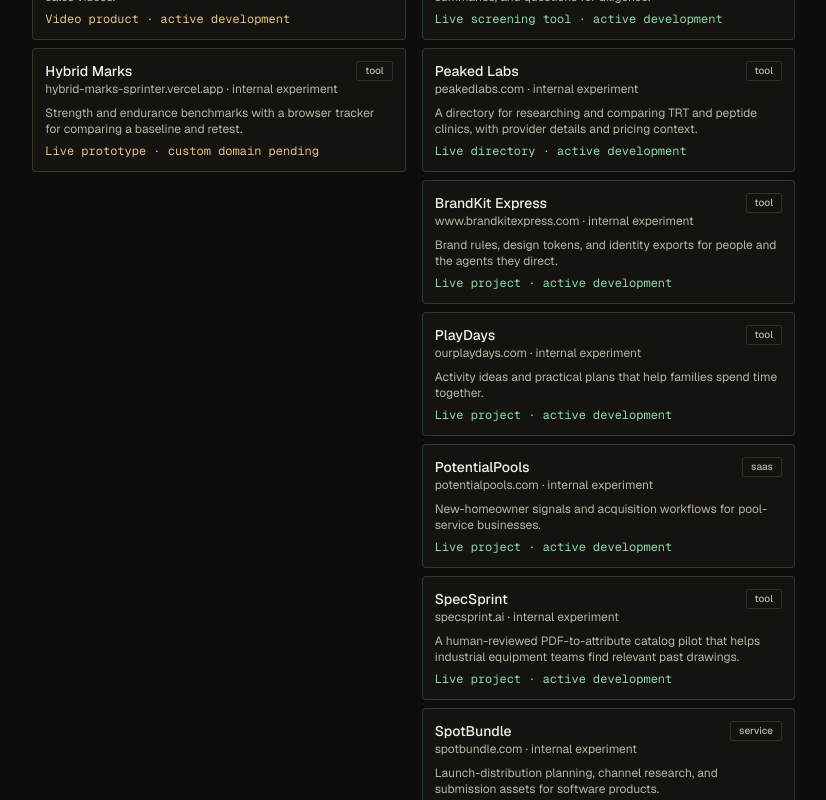
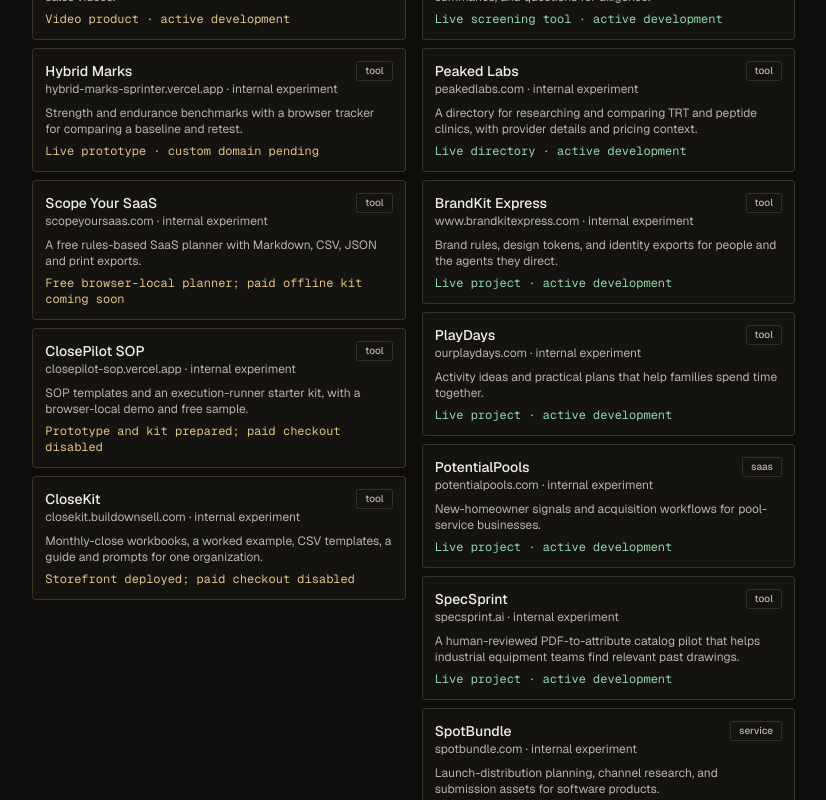
Before and after one commit to tylerdr/sprinter-studio, a Next.js app: page / in a window 1280 px wide. Shown: the part 3122-3922 px from the top of the page, without its empty margins (421-1247 px from the left). Built offline with nearby package versions, Linux system fonts and the light colour scheme.

Commit message:
List Scope Your SaaS, ClosePilot SOP and CloseKit (#19)

```diff
--- a/app/data/ventures.ts
+++ b/app/data/ventures.ts
@@ -447,6 +447,49 @@ export const ventures: Venture[] = [
     url: "https://surveyclose.com",
     signal: "Public site and share assets checked in October 2026. Commercial traction is not implied by launch status.",
   },
+  // Newly listed Sprint experiments; paid checkout remains closed.
+  {
+    slug: "scope-your-saas",
+    name: "Scope Your SaaS",
+    domain: "scopeyoursaas.com",
+    description: "A free rules-based SaaS planner with Markdown, CSV, JSON and print exports.",
+    stage: "sprint",
+    track: "internal",
+    archetype: "tool",
+    status: "Free browser-local planner; paid offline kit coming soon",
+    url: "https://scopeyoursaas.com",
+    icp: "Founders preparing a first SaaS scope.",
+    monetization: "Planned USD 49 one-time offline kit; purchases are closed.",
+    signal: "Free browser-local planner with exports. No account or server saving; export before reload. Rules-based, not AI research, technical architecture or a delivery/cost estimate.",
+  },
+  {
+    slug: "closepilot-sop",
+    name: "ClosePilot SOP",
+    domain: "closepilot-sop.vercel.app",
+    description: "SOP templates and an execution-runner starter kit, with a browser-local demo and free sample.",
+    stage: "sprint",
+    track: "internal",
+    archetype: "tool",
+    status: "Prototype and kit prepared; paid checkout disabled",
+    url: "https://closepilot-sop.vercel.app",
+    icp: "Operators turning a documented process into a reviewable execution flow.",
+    monetization: "USD 49 one-time kit proposed in the owner contract; paid checkout remains disabled.",
+    signal: "Demo and sample exist; hosted paid delivery remains unverified. Browser-local synthetic demo, not a hosted accounting integration.",
+  },
+  {
+    slug: "closekit",
+    name: "CloseKit",
+    domain: "closekit.buildownsell.com",
+    description: "Monthly-close workbooks, a worked example, CSV templates, a guide and prompts for one organization.",
+    stage: "sprint",
+    track: "internal",
+    archetype: "tool",
+    status: "Storefront deployed; paid checkout disabled",
+    url: "https://closekit.buildownsell.com",
+    icp: "Operators responsible for a monthly close.",
+    monetization: "USD 49 one-time kit proposed in the owner contract; paid checkout remains disabled.",
+    signal: "Immutable kit prepared; hosted paid delivery remains unverified. No accounting advice or live accounting integration.",
+  },
 ]
 
 export const trackConfig = {
--- a/documents/BACKLOG.md
+++ b/documents/BACKLOG.md
@@ -31,3 +31,7 @@
 - [x] Audit share images and BrandKit reference contracts; repair missing social cards in project repositories.
 - [ ] Record owner-approved identities, asset rights and brand tokens in BrandKit; source-observed contracts remain drafts.
 - [ ] Hybrid Marks custom domain remains pending; purchase/connection is separate scope.
+
+- [x] Prepare the three missing recent-launch records: Scope Your SaaS, ClosePilot SOP and CloseKit; preserve all 30 existing entries. Local branch `chore/recent-venture-listings-20261023`.
+- [ ] Coordinating task: publish the reviewed listing diff, pass the normal Vercel build, and verify the merged deployment's ledger, detail routes, canonical/social metadata and sitemap. Local font-fixture validation does not establish this result.
+- [ ] Product owners: verify future checkout activation and hosted paid fulfillment before changing the three new records' closed-checkout or unverified-delivery wording.
--- a/documents/HANDOFF.md
+++ b/documents/HANDOFF.md
@@ -1,10 +1,29 @@
 # Session Handoff
 
-2026-10-23 — expanded portfolio and social shares
+2026-10-23 — three recent-launch listings prepared locally
 
-- Added ten current projects, bringing Studio to 30 entries; Ohio remains the only retired entry. Nine additions Sail; Hybrid Marks Sprint with custom domain pending.
-- Current live product descriptions override stale Tai profiles, especially SpecSprint, AdsInChat and SurveyClose.
-- Added project-specific Twitter metadata and reduced OG title size for long names.
-- Ran OG Fixer across 38 product/root URLs and BrandKit across 38 contracts; see portfolio-share-audit-2026-10-23.md. Brand approvals remain unknown where no approval evidence exists.
-- Lint, typecheck, SEO contract and production build pass. PR #17 is merged and live. All 30 detail-route OG/Twitter images pass production checks. AdsInChat and Hybrid Marks are live; AdsInChat used one authorized paid queue override. Sprinter Agent is live, with OG Fixer score 100 and both images verified.
-- Existing Consulting/Tyler/Sprinter domain links remain verified; no DNS/email edits.
+## Current state
+
+- Local branch: `chore/recent-venture-listings-20261023`, based on `8e84884fc1aaec506cdd37de299bfdccb7aa26f4` (merged PR #18). The coordinating task confirmed one implementer and no active competing writer.
+- Added exactly three approved internal Sprint records in `app/data/ventures.ts`: Scope Your SaaS (`scopeyoursaas.com`), ClosePilot SOP (`closepilot-sop.vercel.app`) and CloseKit (`closekit.buildownsell.com`). The approved source packet is `/workspace/sprinter-opportunity-engine/gtm/studio-listing-additions-2026-10-23.json`; product capability checks were supplied by the coordinating task.
+- All 30 previous records remain unchanged. There are now 33 unique records: 32 active (18 Sail, 12 Sprint, 2 Amble) and Ohio as the only retired record. Recovery Wellness Longevity and AdsInChat were already present and remain unchanged.
+- New copy explicitly preserves the free planner's browser-local/rules-based limits, proposed kit pricing, disabled checkout and unverified hosted paid delivery. It does not establish demand or commerce activation.
+- No application component, design, dependency, lockfile, checkout, runtime setting, DNS or email changes. No remote write, PR, merge or deployment was performed in this local implementation task.
+
+## Validation
+
+- PASS: `npm run lint`, `npm run typecheck`, `npm run quality:seo`, and `git diff --check` (with hooks disabled on every Git invocation).
+- PASS: structural comparison against the base commit confirms all 30 prior objects unchanged, all three additions exactly equal the approved packet, 33 unique slugs and one retired record. Independent review also confirmed the old data file is reproduced byte-for-byte by removing the appended block.
+- Normal production build could not fetch the existing Fraunces, Geist and Geist Mono CSS from Google Fonts in this environment. This remains a normal-build validation gap for Vercel/CI, not a reason to alter the site's font configuration.
+- PASS with an explicit local-only fixture: Next.js Turbopack production build generated 77 pages using `NEXT_FONT_GOOGLE_MOCKED_RESPONSES` and the repository's bundled font files served over loopback. The fixture and font server are not application changes or deployment settings; static bundled fonts are not a full visual-equivalence check of the normal Google variable-font build.
+- PASS against that local production build: Chromium at 1440×900 and 390×844; all 33 ledger links; all three added detail pages and return navigation; complete approved copy; correct tracked outbound destinations; canonical, description, OG and Twitter metadata; no horizontal overflow or browser page errors. Direct HTTP requests to all three detail pages returned 200.
+- PASS: both declared social images for each new detail page returned PNG 200 at 1200×630; inspected all three OG cards and representative desktop/mobile screenshots. Sitemap returned 200 and 35 URLs, including all three additions.
+- Local evidence: `.local-validation/browser-report.json`, ledger/detail screenshots and the three OG PNGs. This directory is excluded locally and is not part of the source diff. Browser checks blocked external requests and did not visit product checkout, chat or paid endpoints.
+- Locked dependencies were installed with `npm ci --ignore-scripts`. The environment's `pnpm` fallback attempted a second dependency resolution when invoking the repository's build script; it was stopped and the locked npm install restored. The existing SEO/typecheck/build pipeline then ran through npm scripts and the local Next binary, without changing package files.
+
+## Next owner actions
+
+- Coordinating task: publish the reviewed diff, require the normal Vercel build, then verify the exact deployed commit's ledger, new detail pages, canonical/social metadata and sitemap before marking the additions live. Local results above do not prove production publication.
+- Product owners retain checkout and fulfillment activation. Keep the current capability/closed-checkout wording until new evidence supports a change.
+- Prior site-owner handoff is merged PRs #17 and #18 and `portfolio-share-audit-2026-10-23.md`; the earlier 30-entry share audit remains historical evidence for that deployed version. CIM Reader custom-domain restoration, Hybrid Marks custom domain and owner-approved BrandKit identities remain separate follow-ups.
+- The external venture-workspace `STATUS.md` was not written because this task explicitly restricted writes to this isolated clone. This handoff records the equivalent status for the coordinating task.
--- a/documents/PROMPTS.md
+++ b/documents/PROMPTS.md
@@ -31,3 +31,13 @@ Tyler: Update sprinter.studio to reflect project status using taidurden.com. Mov
 
 ## 2026-10-23 — expand live portfolio and share assets
 Tyler: Add other Tai Durden projects that are live on real domains, including recoverywellnesslongevity.com, Hybrid Marks and recent launches. Run OG Fixer and BrandKit on all of them and ensure valid share images.
+
+## 2026-10-23 21:59 UTC — recent launches on both portfolio sites
+
+**Tyler's exact words:**
+> Where are we at on Scope Your SaaS? Let's make sure that's been added to Ty Durden's site and the Sprinter Studio site, as well as all the other new recent ones that we've launched: Wellness Recovery Longevity, Scope Your SaaS, the SOP stuff, any that has a domain, ads in chat, any other new ones, and recommend what's next up as a revenue driver using our existing domains, what we should build. It can be fully agent fulfilled.
+
+**Source:** Tyler, Sentinel_5ae08d43eb7c8191a447d14944903ea1; trusted user evidence supplied by the coordinating task.
+**Context:** Isolated branch `chore/recent-venture-listings-20261023`, based on `8e84884fc1aaec506cdd37de299bfdccb7aa26f4`. Root confirmed one implementer and no active competing writer. Existing site-owner work is recorded in merged PRs #17 and #18.
+**Action:** Add only the three verified missing Studio records: Scope Your SaaS, ClosePilot SOP and CloseKit. Preserve all 30 existing records, the current design and runtime settings. Root owns independent review and any remote publication.
+**Spec impact:** Record these as Sprint experiments with current capability and checkout limitations; a public listing does not establish paid fulfillment or demand.
--- a/documents/SPEC.md
+++ b/documents/SPEC.md
@@ -58,3 +58,9 @@ Retired entries retain a public historical record. Current product names and des
 ## Portfolio freshness and social sharing
 
 The ledger includes current live custom-domain projects plus explicitly requested prototypes. Stage reflects owner direction and current work, not inferred revenue. Each detail route provides its own social title, description and image. BrandKit reference drafts do not imply approved brand identity.
+
+## 2026-10-23 recent-launch listing additions
+
+Add Scope Your SaaS (`scopeyoursaas.com`), ClosePilot SOP (`closepilot-sop.vercel.app`) and CloseKit (`closekit.buildownsell.com`) as internal Sprint experiments. Preserve the previous 30 records. Existing shared rendering supplies their ledger cards, detail pages, sitemap entries and social images.
+
+Scope Your SaaS is a free rules-based browser-local planner with Markdown, CSV, JSON and print exports; export before reload because it has no account or server saving. It does not provide AI research, technical architecture or delivery/cost estimates. Its planned USD 49 offline kit is not open for purchase. ClosePilot SOP and CloseKit have proposed USD 49 kits, disabled checkout and unverified hosted paid delivery. These records describe current capabilities and monetization hypotheses, not demand or completed commerce activation.
```
Also changed, not shown: documents/CHANGELOG.md.
